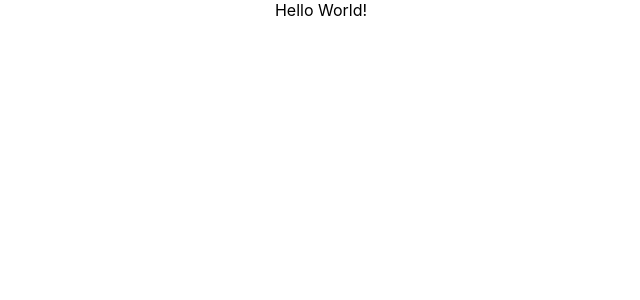
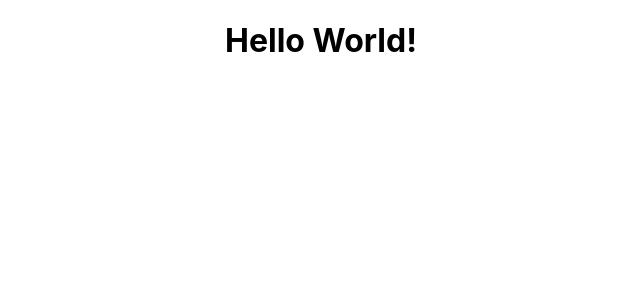
Before and after one commit to SCollinA/curly-waddle, a React (Create React App) app: page / in a window 1280 px wide. Shown: the top 300 px of the page, without its empty margins (319-959 px from the left). Built offline with nearby package versions, Linux system fonts and the light colour scheme.

Commit message:
modify test to check for presence of h1

```diff
--- a/src/App.tsx
+++ b/src/App.tsx
@@ -4,7 +4,7 @@ import './App.css';
 const App: React.FC = () => {
   return (
     <div className="App">
-      Hello World!
+      <h1>Hello World!</h1>
     </div>
   );
 }
```
Also changed, not shown: 1 other file (tests, documents, lock files or other folders).
